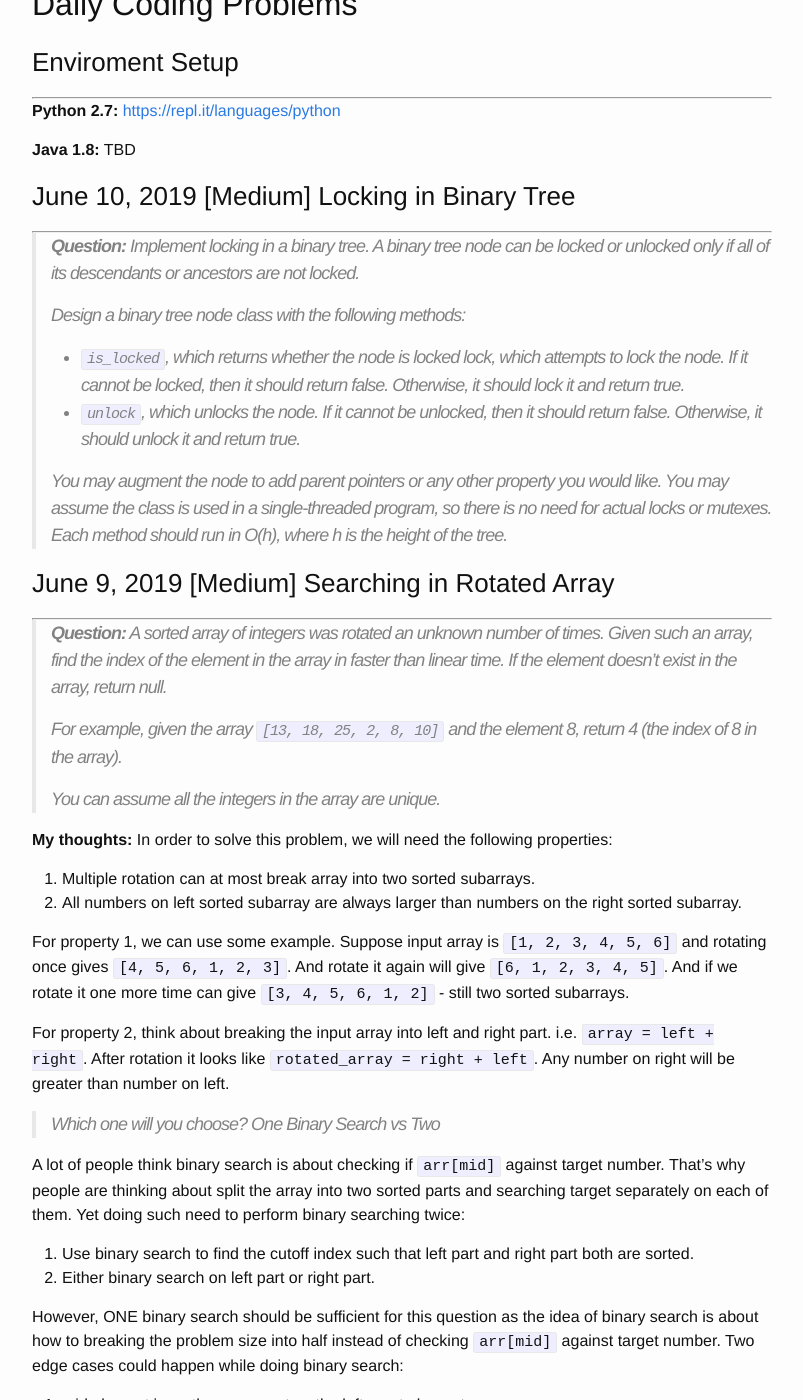
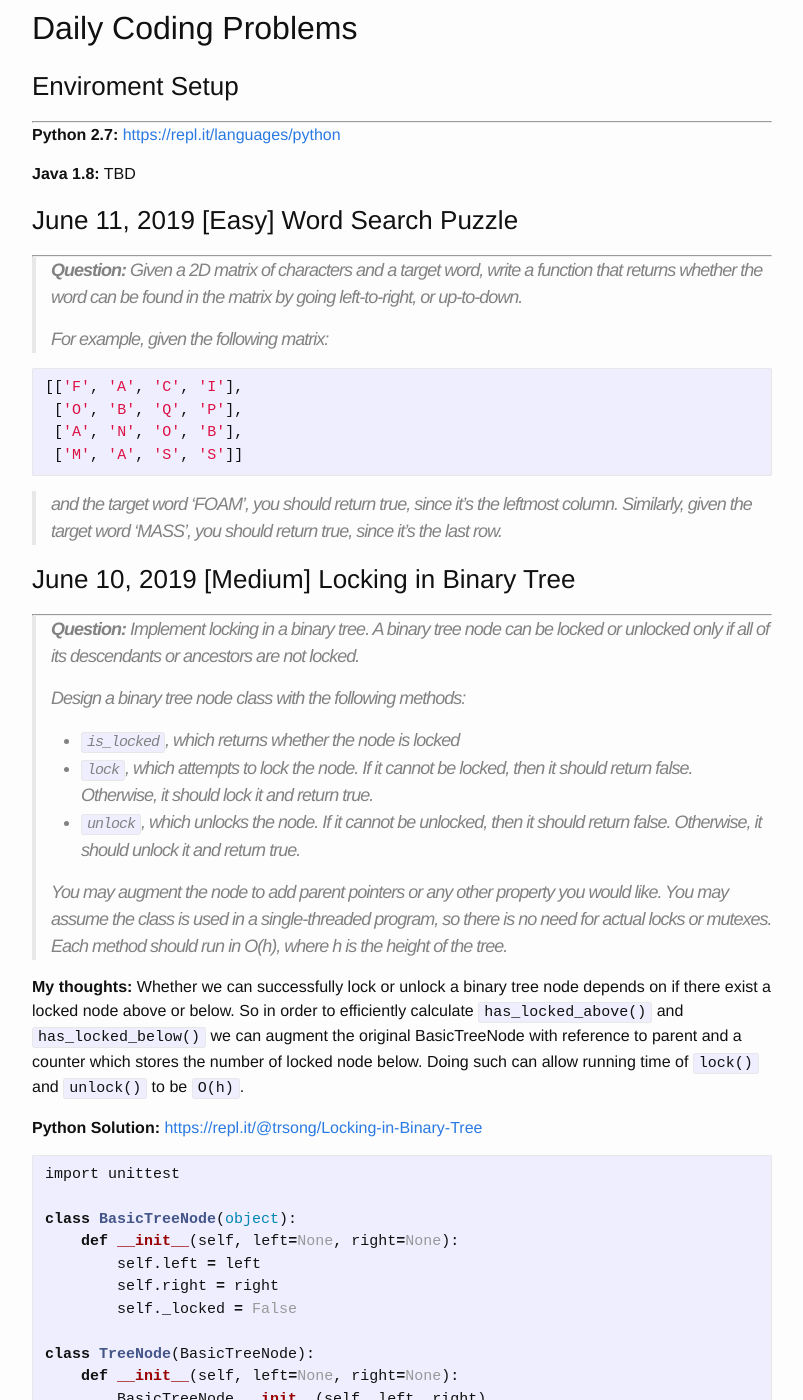
Before and after one commit to trsong/trsong.github.io, a Jekyll site: the page built from _posts/2019-04-30-DailyQuestions.md, in a window 1280 px wide and 1400 px high, scrolled down 1291 px. Shown: the whole window, without its empty margins (238-1041 px from the left). Built offline with Jekyll 4.4.1, drawn with Linux system fonts in a browser that asks for light colours; some of the changed text lies outside the part shown.

Commit message:
Add answer to June 10 Question

````diff
--- a/_posts/2019-04-30-DailyQuestions.md
+++ b/_posts/2019-04-30-DailyQuestions.md
@@ -153,7 +153,9 @@ A
 >
 > For example, given the array ['G', 'B', 'R', 'R', 'B', 'R', 'G'], it should become ['R', 'R', 'R', 'G', 'G', 'B', 'B']
 
-### June 11, 2019 \[Easy\]
+-->
+
+### June 11, 2019 \[Easy\] Word Search Puzzle
 ---
 > **Question:** Given a 2D matrix of characters and a target word, write a function that returns whether the word can be found in the matrix by going left-to-right, or up-to-down.
 >
@@ -167,8 +169,6 @@ A
  ```
 > and the target word 'FOAM', you should return true, since it's the leftmost column. Similarly, given the target word 'MASS', you should return true, since it's the last row.
 
--->
-
 ### June 10, 2019 \[Medium\] Locking in Binary Tree
 ---
 > **Question:** Implement locking in a binary tree. A binary tree node can be locked or unlocked only if all of its descendants or ancestors are not locked.
@@ -176,10 +176,129 @@ A
 > Design a binary tree node class with the following methods:
 >
 > - `is_locked`, which returns whether the node is locked
-lock, which attempts to lock the node. If it cannot be locked, then it should return false. Otherwise, it should lock it and return true.
+> - `lock`, which attempts to lock the node. If it cannot be locked, then it should return false. Otherwise, it should lock it and return true.
 > - `unlock`, which unlocks the node. If it cannot be unlocked, then it should return false. Otherwise, it should unlock it and return true.
 >
 > You may augment the node to add parent pointers or any other property you would like. You may assume the class is used in a single-threaded program, so there is no need for actual locks or mutexes. Each method should run in O(h), where h is the height of the tree.
+
+**My thoughts:** Whether we can successfully lock or unlock a binary tree node depends on if there exist a locked node above or below. So in order to efficiently calculate `has_locked_above()` and `has_locked_below()` we can augment the original BasicTreeNode with reference to parent and a counter which stores the number of locked node below. Doing such can allow running time of `lock()` and `unlock()` to be `O(h)`.
+
+**Python Solution:** [https://repl.it/@trsong/Locking-in-Binary-Tree](https://repl.it/@trsong/Locking-in-Binary-Tree)
+```py
+import unittest
+
+class BasicTreeNode(object):
+    def __init__(self, left=None, right=None):
+        self.left = left
+        self.right = right
+        self._locked = False
+
+class TreeNode(BasicTreeNode):
+    def __init__(self, left=None, right=None):
+        BasicTreeNode.__init__(self, left, right)
+        self._num_locked_below = 0
+        self._parent = None
+        if self.left:
+            self.left._parent = self
+        if self.right:
+            self.right._parent = self
+
+    def _has_lock_below(self):
+        return self._num_locked_below > 0
+
+    def _has_lock_above(self):
+        node = self._parent
+        while node:
+            if node._locked:
+                return True
+            node = node._parent
+        return False
+
+    def _can_lock(self):
+        return not (self.is_locked() or self._has_lock_above() or self._has_lock_below())
+
+    def _can_unlock(self):
+        return self.is_locked() and not self._has_lock_above() and not self._has_lock_below()
+
+    def _update_lock_count(self, diff):
+        node = self._parent
+        while node:
+            node._num_locked_below += diff
+            node = node._parent
+
+    def is_locked(self):
+        return self._locked
+
+    def lock(self):
+        if self._can_lock():
+            self._locked = True
+            self._update_lock_count(1)
+            return True
+        return False
+
+    def unlock(self):
+        if self._can_unlock():
+            self._locked = False
+            self._update_lock_count(-1)
+            return True
+        return False
+
+
+class TreeNodeSpec(unittest.TestCase):
+    def setUp(self):
+        """
+            a
+           / \
+          b   c
+         / \ / \
+        d  e f  g
+        """
+        self.d = TreeNode()
+        self.e = TreeNode()
+        self.f = TreeNode()
+        self.g = TreeNode()
+        self.b = TreeNode(self.d, self.e)
+        self.c = TreeNode(self.f, self.g)
+        self.a = TreeNode(self.b, self.c)
+
+    def assert_lock_node(self, node):
+        self.assertIsNotNone(node)
+        self.assertFalse(node.is_locked())
+        self.assertTrue(node.lock())
+        self.assertTrue(node.is_locked())
+
+    def assert_unlock_node(self, node):
+        self.assertIsNotNone(node)
+        self.assertTrue(node.is_locked())
+        self.assertTrue(node.unlock())
+        self.assertFalse(node.is_locked())
+
+    def test_non_overlapping_lock(self):
+        self.assert_lock_node(self.b)
+        self.assert_lock_node(self.f)
+        self.assert_lock_node(self.g)
+        self.assert_unlock_node(self.b)
+        self.assert_unlock_node(self.f)
+        self.assert_unlock_node(self.g)
+
+    def test_has_lock_above(self):
+        self.assert_lock_node(self.a)
+        self.assertFalse(self.b.is_locked())
+        self.assertFalse(self.b.lock())
+        self.assert_unlock_node(self.a)
+        self.assert_lock_node(self.b)
+
+    def test_has_lock_below(self):
+        self.assert_lock_node(self.e)
+        self.assertFalse(self.a.lock())
+        self.assertFalse(self.b.lock())
+        self.assert_unlock_node(self.e)
+        self.assert_lock_node(self.b)
+
+
+if __name__ == '__main__':
+    unittest.main(exit=False)
+```
 
 ### June 9, 2019 \[Medium\] Searching in Rotated Array
 ---
````
